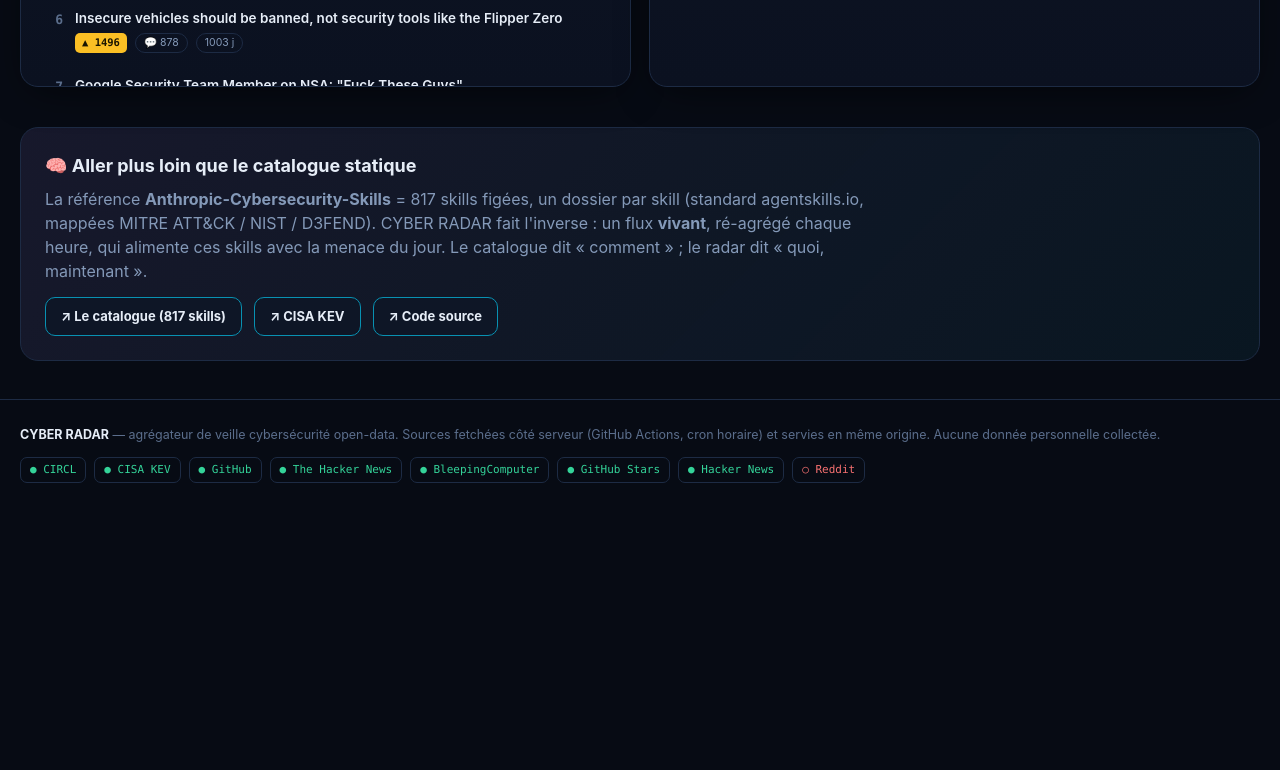
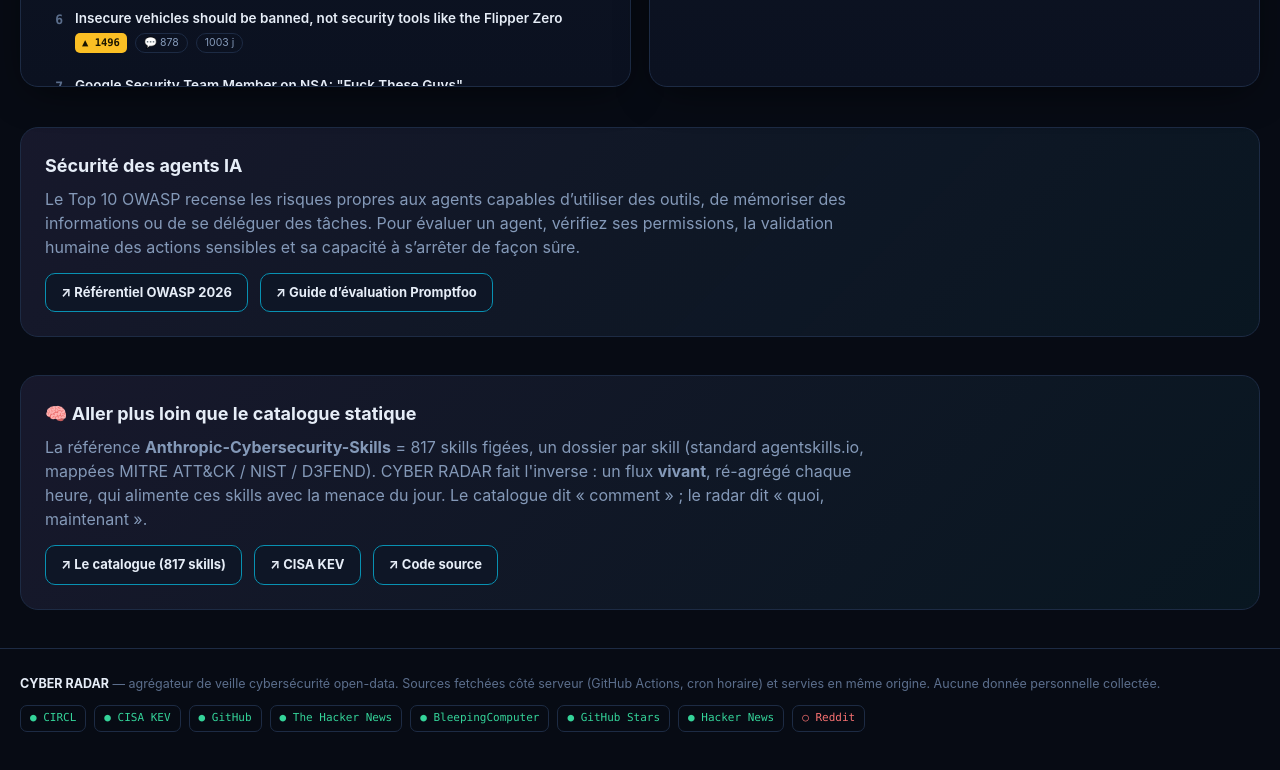
Before and after one commit to bpthevenot-hub/cyber-radar, a website: page index.html in a window 1280 px wide. Shown: the part 2400-3170 px from the top of the page. Before the commit the page ends 2933 px from the top, so only its background shows below. Drawn offline with Linux system fonts and the light colour scheme.

Commit message:
Ajouter les références OWASP sur la sécurité des agents IA

```diff
--- a/index.html
+++ b/index.html
@@ -121,7 +121,7 @@
 
   .reg{background:linear-gradient(135deg,rgba(167,139,250,.10),rgba(34,211,238,.06));
     border:1px solid var(--line);border-radius:18px;padding:24px;margin:8px 0 38px}
-  .reg h3{margin:0 0 8px;font-size:18px}
+  .reg h2,.reg h3{margin:0 0 8px;font-size:18px}
   .reg p{color:var(--mut);margin:0 0 14px;max-width:840px}
   .reg .links{display:flex;gap:12px;flex-wrap:wrap}
   .reg a.btn{font-size:13px;font-weight:700;color:var(--txt);border:1px solid var(--cy2);border-radius:10px;
@@ -173,6 +173,18 @@
   </section>
 
   <section class="grid" id="grid"></section>
+
+  <section class="reg" id="securite-agents-ia" aria-labelledby="titre-securite-agents-ia">
+    <h2 id="titre-securite-agents-ia">Sécurité des agents IA</h2>
+    <p>Le Top 10 OWASP recense les risques propres aux agents capables d’utiliser des outils,
+       de mémoriser des informations ou de se déléguer des tâches. Pour évaluer un agent,
+       vérifiez ses permissions, la validation humaine des actions sensibles et sa capacité
+       à s’arrêter de façon sûre.</p>
+    <div class="links">
+      <a class="btn" href="https://genai.owasp.org/resource/owasp-top-10-for-agentic-applications-for-2026/" target="_blank" rel="noopener noreferrer">↗ Référentiel OWASP 2026</a>
+      <a class="btn" href="https://www.promptfoo.dev/docs/red-team/owasp-agentic-ai/" target="_blank" rel="noopener noreferrer">↗ Guide d’évaluation Promptfoo</a>
+    </div>
+  </section>
 
   <section class="reg">
     <h3>🧠 Aller plus loin que le catalogue statique</h3>
```
Also changed, not shown: README.md.
